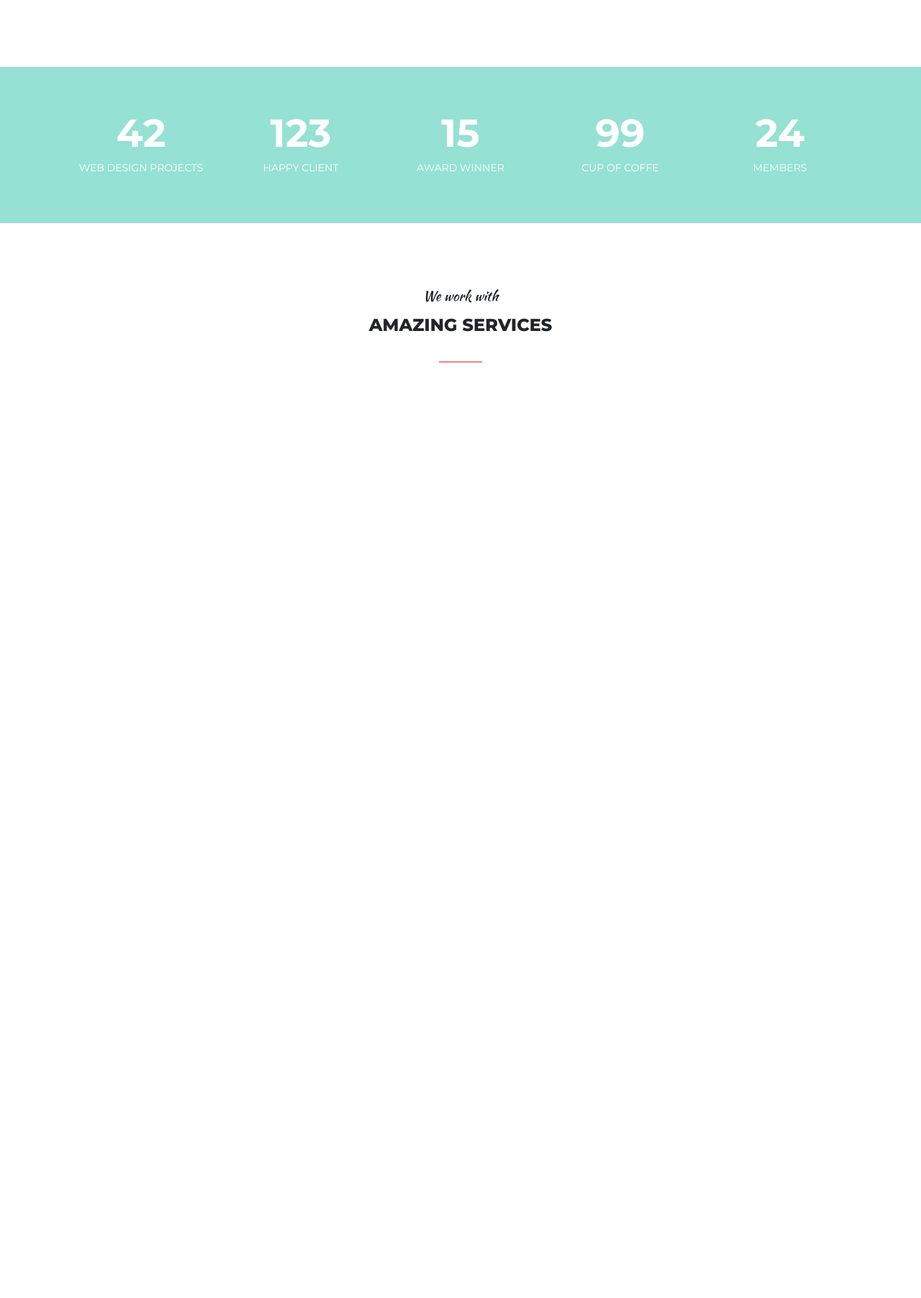
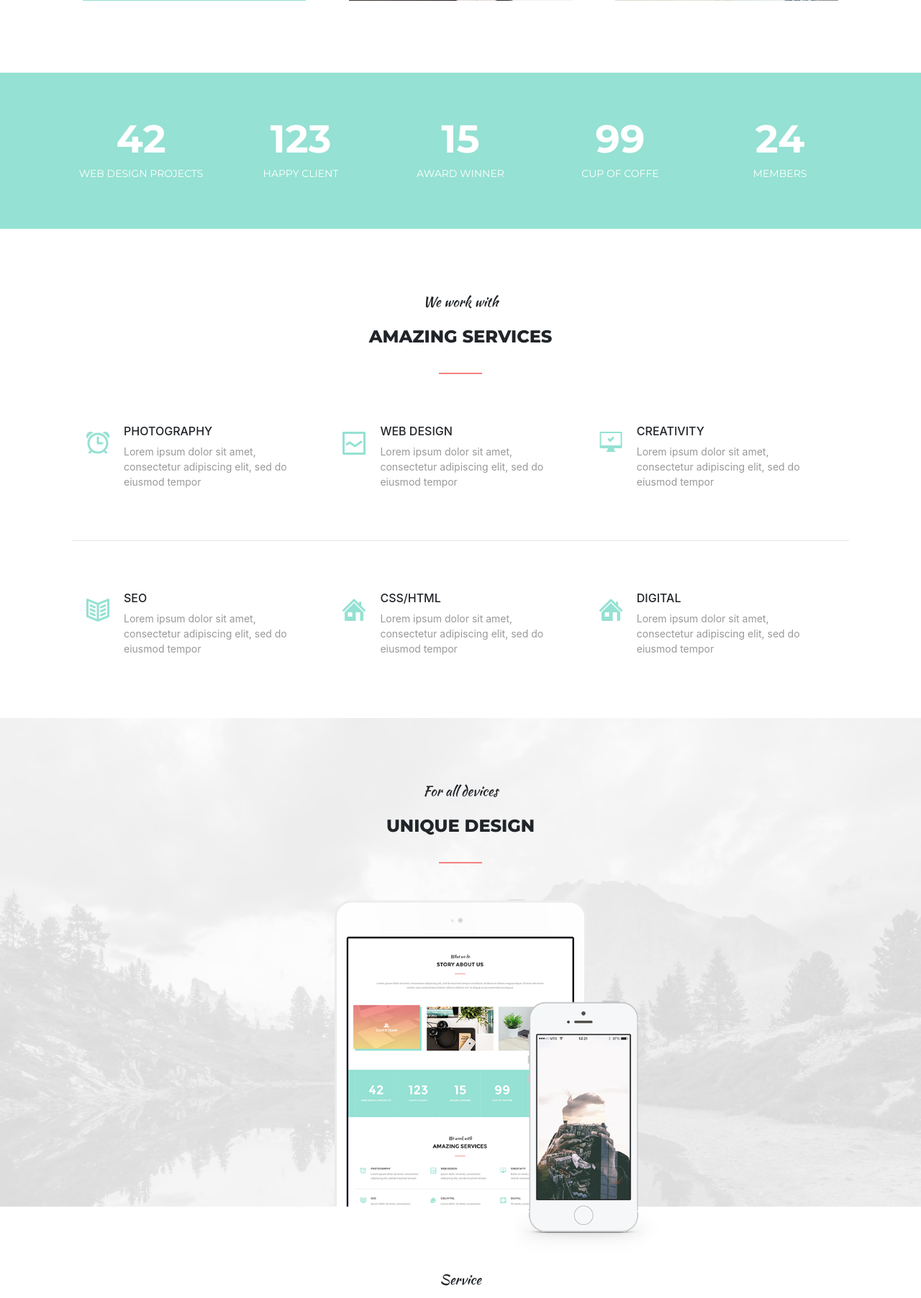
Before and after one commit to luan-jesus/Nyfts.github.io, a PHP site: page / in a window 1280 px wide. Shown: the part 1397-3201 px from the top of the page at 72% size. Before the commit the page ends 1901 px from the top, so only its background shows below. Run offline with PHP 8.4, Linux system fonts and the light colour scheme.

Commit message:
Add files via upload

```diff
--- a/index.html
+++ b/index.html
@@ -1,5 +1,5 @@
 <!DOCTYPE html>
-<html lang="pt-BR">
+<html>
     <head>
         <title>Mogo</title>
         <meta charset="UTF-8">
@@ -13,9 +13,18 @@
         <link rel="stylesheet" href="src/bootstrap.min.css">
         <link rel="stylesheet" type="text/css" href="src/normalize.css">
         <link rel="stylesheet" type="text/css" href="src/style.css">
+        <script>
+            if (window.pageYOffset != 0){
+                //console.log('ta fora do top');
+                $('#nav-bar').css('background-color','rgba(101,153,143,.9)');
+            } else{
+            //console.log('ta no topo');
+                $('#nav-bar').css('background-color','rgba(0,0,0,0)');
+            }
+        </script>
     </head>
     <body>
-        <nav class="navbar navbar-expand-lg navbar-dark fixed-top">
+        <nav id="nav-bar" class="navbar navbar-expand-lg navbar-dark fixed-top">
             <div class="container">
                 <a class="navbar-brand" href="#">MoGo</a>
                 <button class="navbar-toggler" type="button" data-toggle="collapse" data-target="#Navbar" aria-controls="conteudoNavbarSuportado" aria-expanded="false" aria-label="Alterna navegação">
@@ -100,11 +109,84 @@
             <hr>
             <div class="container">
                 <div class="service-list">
-
+                    <div class="services-row">
+                        <div class="sevice-item">
+                            <span><img src="img/alarm.png"></span>
+                            <div>
+                                <h6>PHOTOGRAPHY</h6>
+                                <p class="text-left">Lorem ipsum dolor sit amet, consectetur adipiscing elit, sed do eiusmod tempor</p>
+                            </div>
+                        </div>
+                        <div class="sevice-item">
+                            <span><img src="img/linegraph.png"></span>
+                            <div>
+                                <h6>WEB DESIGN</h6>
+                                <p class="text-left">Lorem ipsum dolor sit amet, consectetur adipiscing elit, sed do eiusmod tempor</p>
+                            </div>
+                        </div>
+                        <div class="sevice-item">
+                            <span><img src="img/computer.png"></span>
+                            <div>
+                                <h6>CREATIVITY</h6>
+                                <p class="text-left">Lorem ipsum dolor sit amet, consectetur adipiscing elit, sed do eiusmod tempor</p>
+                            </div>
+                        </div>
+                    </div>
+                    <hr>
+                    <div class="services-row">
+                        <div class="sevice-item">
+                            <span><img src="img/book.png"></span>
+                            <div>
+                                <h6>SEO</h6>
+                                <p class="text-left">Lorem ipsum dolor sit amet, consectetur adipiscing elit, sed do eiusmod tempor</p>
+                            </div>
+                        </div>
+                        <div class="sevice-item">
+                            <span><img src="img/home.png"></span>
+                            <div>
+                                <h6>CSS/HTML</h6>
+                                <p class="text-left">Lorem ipsum dolor sit amet, consectetur adipiscing elit, sed do eiusmod tempor</p>
+                            </div>
+                        </div>
+                        <div class="sevice-item">
+                            <span><img src="img/home.png"></span>
+                            <div>
+                                <h6>DIGITAL</h6>
+                                <p class="text-left">Lorem ipsum dolor sit amet, consectetur adipiscing elit, sed do eiusmod tempor</p>
+                            </div>
+                        </div>
+                    </div>
                 </div>
             </div>
         </section>
 
+        <section class="design">
+            <h3 class="kaushan">For all devices</h3>
+            <h3>UNIQUE DESIGN</h3>
+            <hr>
+            <div><img src="img/tablet.png"></div>
+            <div class="container"><img src="img/smartphone.png"></div>
+        </section>
+
+        <section class="whatwedo">
+            <div class="container">
+                <h3 class="kaushan">Service</h3>
+                <h3>WHAT WE DO</h3>
+                <hr>
+                <p class="text-center text-description">Lorem ipsum dolor sit amet, consectetur adipiscing elit, sed do eiusmod tempor incididunt ut labore et dolore magna aliqua. Ut enim ad minim veniam, quis nostrud exercitation ullamco laboris nisi ut aliquip ex ea commodo consequat. </p>
+
+                <div class="works">
+                    <div class="work-picture"><img src="img/pic4.png"></div>
+                    <div class="work-list"></div>
+                </div>
+            </div>
+        </section>
+
+        <section class="comments">
+            <div class="container">
+
+            </div>
+        </section>
 
         <script src="src/main.js"></script>
     </body>
--- /dev/null
+++ b/src/main.js
@@ -0,0 +1,15 @@
+var isOnTop = true;
+
+window.onscroll = function(){
+    if (window.pageYOffset != 0){
+        if (isOnTop == true){
+            //console.log('ta fora do top');
+            $('#nav-bar').css('background-color','rgba(101,153,143,.9)');
+            isOnTop = false;
+        }
+    } else{
+        //console.log('ta no topo');
+        $('#nav-bar').css('background-color','rgba(0,0,0,0)');
+        isOnTop = true;
+    }
+}
--- a/src/style.css
+++ b/src/style.css
@@ -158,7 +158,7 @@ h3{
     font-size: 24px;
 }
 .kaushan{
-    margin: 90px 0 15px;
+    padding: 90px 0 15px;
     font-family: 'Kaushan Script', cursive;
     font-size: 19px;
     font-weight: 100;
@@ -257,16 +257,113 @@ h5{
 .service-list{
     width: 100%;
     display: flex;
+    flex-direction: column;
+    margin-bottom: 50px;
+}
+.services-row{
+    width: 100%;
+    display: flex;
     flex-direction: row;
-    flex-wrap: wrap;
+}
+
+.service-list hr{
+    width: 100%;
+    border-top: 1px solid #e5e5e5;
+}
+
+.sevice-item{
+    padding: 20px;
+    width: 33%;
+    display: flex;
+    flex-direction: row;
+}
+
+.sevice-item span{
+    width: 32px;
+    height: 32px;
+    margin: 10px 20px 0 0;
+}
+/*
+==================================
+SECTION design
+==================================
+*/
+
+.design{
+    background: url(../img/design-bg.png) center no-repeat;
+    background-size: cover;
+}
+
+.design div{
+    width: 350px;
+    margin: 0 auto;
+}
+
+.design div img{
+    width: 100%;
+    height: auto;
+}
+
+.design .container{
+    position: relative;
+}
+
+.design .container img{
+    position: absolute;
+    width: 202px;
+    height: auto;
+    top: -286px;
+    right: -100px;
+    z-index: 2;
+}
+
+/*
+==================================
+SECTION works
+==================================
+*/
+
+.works{
+    margin-top: 70px;
+    margin-bottom: 70px;
+    width: 100%;
+    display: flex;
+    flex-direction: row;
+}
+
+.work-picture{
+    width: 50%;
+    padding: 0 50px 0 30px;
+    height: 330px;
+
+}
+.work-picture img{
+    height: 100%;
+}
+.work-list{
+    height: 330px;
+    margin-left: 20px;
+    width: 50%;
+    border: 1px solid #000;
+}
+
+/*
+==================================
+SECTION comments
+==================================
+*/
+
+
+.comments{
+    background-color: #f8f8f8;
+    padding: 50px 0;
 }
 
 
 
 
+@media only screen and (max-width: 992px) {
 
-
-@media only screen and (max-width: 992px) {
     .x-header-content h1{
         font-size: 6.5vh;
     }
```
Also changed, not shown: other parts of src/style.css (+38 -1 lines), img/alarm.png (added), img/book.png (added), img/computer.png (added), img/design-bg.png (added), img/home.png (added), img/image.png (added), img/linegraph.png (added), img/pic4.png (added), img/smartphone.png (added), img/tablet.png (added).
